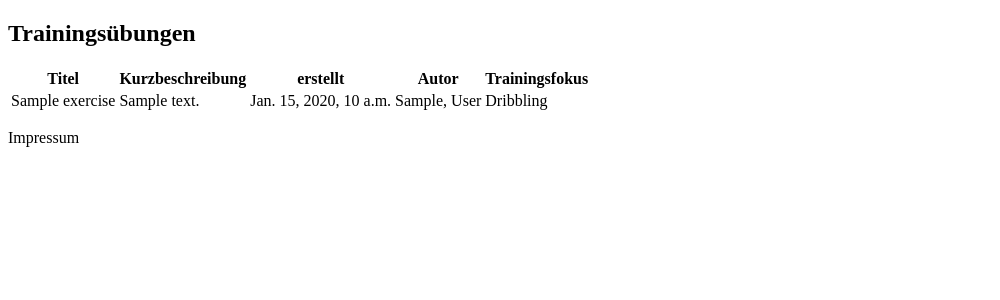
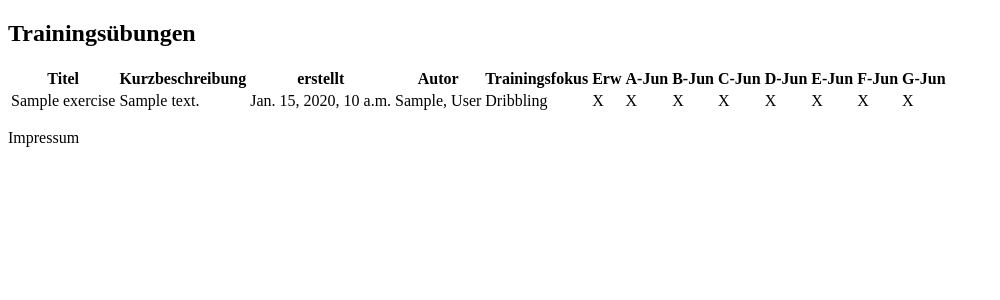
Before and after one commit to meissbernd/ESA3_CoachingIdeas, a Django app: page /exercises/ in a window 1280 px wide. Shown: the top 300 px of the page, without its empty margins (0-1000 px from the left). Run offline with Django 4.2, Linux system fonts and the light colour scheme; tables that the repository leaves empty hold one stand-in row (values such as "Sample post"); some libraries are stand-ins or nearby versions.

Commit message:
age group as boolean

```diff
--- a/exercise/admin.py
+++ b/exercise/admin.py
@@ -1,14 +1,11 @@
 from django.contrib import admin
 
-from exercise.models import AgeGroup
 from exercise.models import Creator
 from exercise.models import Exercise
 
-# from exercise.models import SoccerSkillTextChoices
 
 # Register your models here.
 
 # admin.site.register(SoccerSkillTextChoices)
 admin.site.register(Exercise)
-admin.site.register(AgeGroup)
 admin.site.register(Creator)
--- a/exercise/models.py
+++ b/exercise/models.py
@@ -24,35 +24,6 @@ class SoccerSkillTextChoices(models.TextChoices):
     COOPERATION = "Zusammenspiel"
 
 
-# class SoccerSkill(models.Model):
-#     """Specific skill that can be addressed by exercises."""
-#
-#     skill = models.CharField(max_length=50, choices=SoccerSkillTextChoices.choices)
-#
-#     def __str__(self):
-#         return f"{self.skill}"
-
-
-class AgeGroup(models.Model):
-    """Specific age group that can be addressed by exercises."""
-
-    AGE_GROUPS = (
-        ("s", "Erwachsene"),
-        ("a", "A-Jun"),
-        ("b", "B-Jun"),
-        ("c", "C-Jun"),
-        ("d", "D-Jun"),
-        ("e", "E-Jun"),
-        ("f", "F-Jun"),
-        ("g", "G-Jun"),
-    )
-
-    age_group = models.CharField(max_length=1, choices=AGE_GROUPS)
-
-    def __str__(self):
-        return f"{self.age_group}"
-
-
 class Exercise(models.Model):
     """Physical exercise for training."""
 
@@ -64,8 +35,14 @@ class Exercise(models.Model):
     soccer_skills = models.CharField(
         max_length=50, choices=SoccerSkillTextChoices.choices, null=True
     )
-
-    # age_groups = models.ManyToManyField(AgeGroup, related_name="exercises")
+    age_adults = models.BooleanField(default=True)
+    age_jun_a = models.BooleanField(default=False)
+    age_jun_b = models.BooleanField(default=False)
+    age_jun_c = models.BooleanField(default=False)
+    age_jun_d = models.BooleanField(default=False)
+    age_jun_e = models.BooleanField(default=False)
+    age_jun_f = models.BooleanField(default=False)
+    age_jun_g = models.BooleanField(default=False)
 
     # def __str__(self):
     #     return f"{self.title}_{self.soccer_skills.get_skill_display()}"
--- a/templates/exercise/exercise_list.html
+++ b/templates/exercise/exercise_list.html
@@ -9,7 +9,15 @@
             <th>erstellt</th>
             <th>Autor</th>
             <th>Trainingsfokus</th>
-{#            <th>Altersklasse</th>#}
+            <th>Erw</th>
+            <th>A-Jun</th>
+            <th>B-Jun</th>
+            <th>C-Jun</th>
+            <th>D-Jun</th>
+            <th>E-Jun</th>
+            <th>F-Jun</th>
+            <th>G-Jun</th>
+
         </tr>
         </thead>
         {% for exercise in exercises %}
@@ -19,12 +27,21 @@
                 <td>{{ exercise.created_on }}</td>
                 <td>{{ exercise.creator }}</td>
                 <td>{{ exercise.soccer_skills.title }}</td>
+                <td>{{ exercise.age_adults|yesno:"X,-" }}</td>
+                <td>{{ exercise.age_jun_a|yesno:"X,-" }}</td>
+                <td>{{ exercise.age_jun_b|yesno:"X,-" }}</td>
+                <td>{{ exercise.age_jun_c|yesno:"X,-" }}</td>
+                <td>{{ exercise.age_jun_d|yesno:"X,-" }}</td>
+                <td>{{ exercise.age_jun_e|yesno:"X,-" }}</td>
+                <td>{{ exercise.age_jun_f|yesno:"X,-" }}</td>
+                <td>{{ exercise.age_jun_g|yesno:"X,-" }}</td>
+
 {#                <td>{{ exercise.get_soccer_skills_display }}</td>#}
 {#                <td>{% for i in exercise.age_groups.all %}#}
 {#                    {{ i.get_age_group_display }}#}
 {#                    {% if not forloop.last %}, {% endif %}#}
 {#                {% endfor %}#}
-{#                </td>#}
+                </td>
             </tr>
         {% endfor %}
 
```
